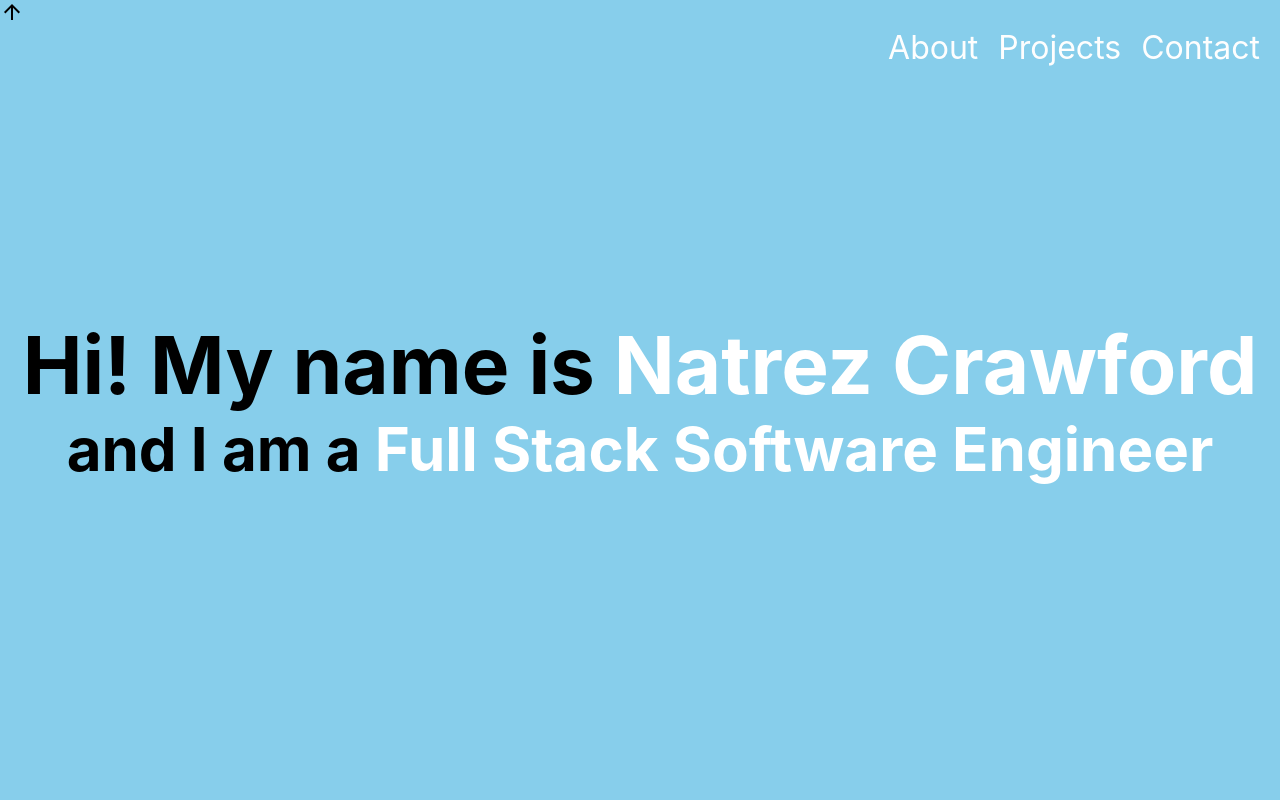
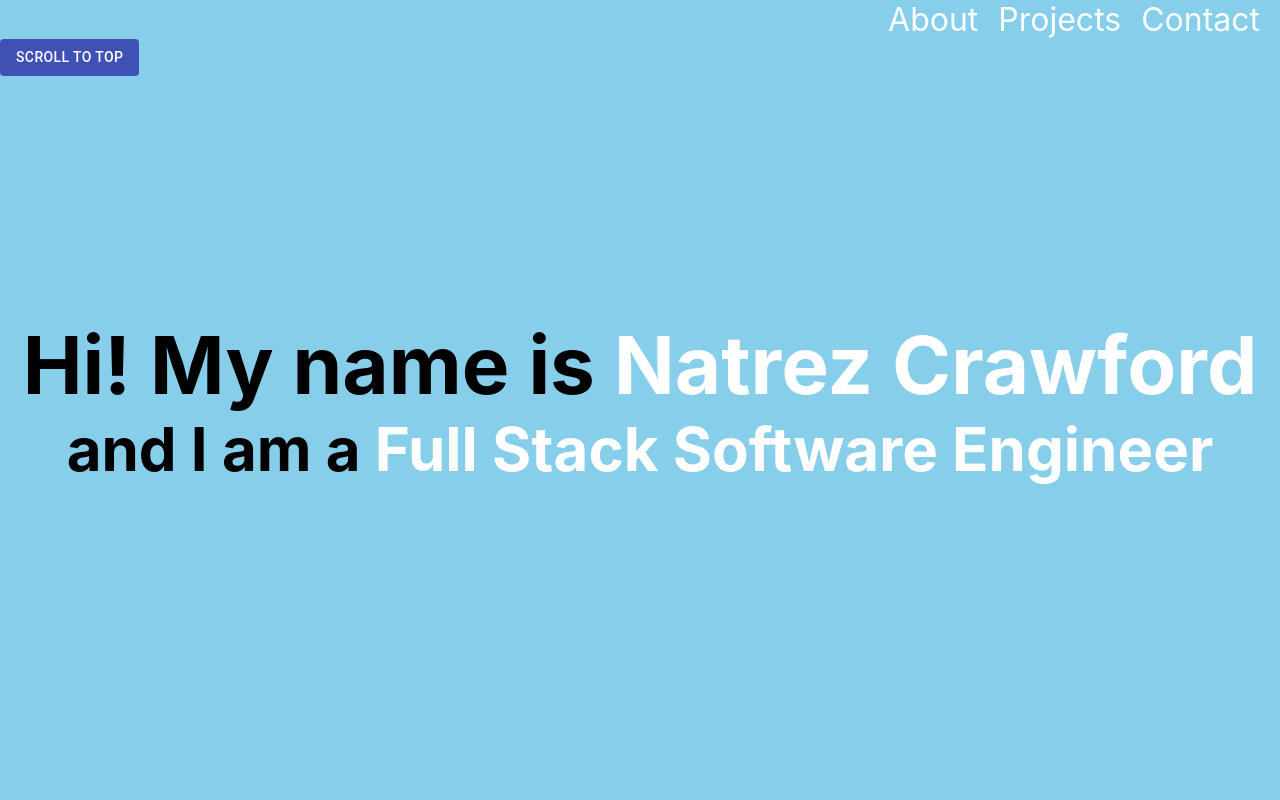
Before and after one commit to NatrezC/Natrez_Crawford_portfolio, a React (Create React App) app: page / in a window 1280 px wide. Shown: the top 800 px of the page. Built offline with nearby package versions, Linux system fonts and the light colour scheme.

Commit message:
added a button that allows for you to go to the top

```diff
--- a/src/components/Navbar/Navbar.js
+++ b/src/components/Navbar/Navbar.js
@@ -2,7 +2,7 @@ import React, { Component } from 'react'
 import { render } from '@testing-library/react';
 import { Link, animateScroll as scroll } from 'react-scroll'
 import './Navbar.css'
-import ArrowUpwardIcon from '@material-ui/icons/ArrowUpward';
+import Button from '@material-ui/core/Button'
 
 class Header extends Component {
     state = {};
@@ -12,10 +12,6 @@ class Header extends Component {
     render(){
         return (
             <div className='navbar'>
-                <ArrowUpwardIcon
-                    className="icon"
-                    onClick={this.scrollToTop}
-                />
                 <div className="links">
                     <div className="list">
                         <Link
@@ -49,6 +45,15 @@ class Header extends Component {
                     </div>
 
                 </div>
+                <div className="toTheTop">
+                <Button
+                    variant="contained"
+                    color="primary"
+                    onClick={this.scrollToTop}
+                    disableElevation
+                >SCROLL TO TOP
+                </Button>
+                </div>
 
             </div>
         )
```
Also changed, not shown: src/components/Navbar/Navbar.css (+7 -1 lines), 1 other file (tests, documents, lock files or other folders).
